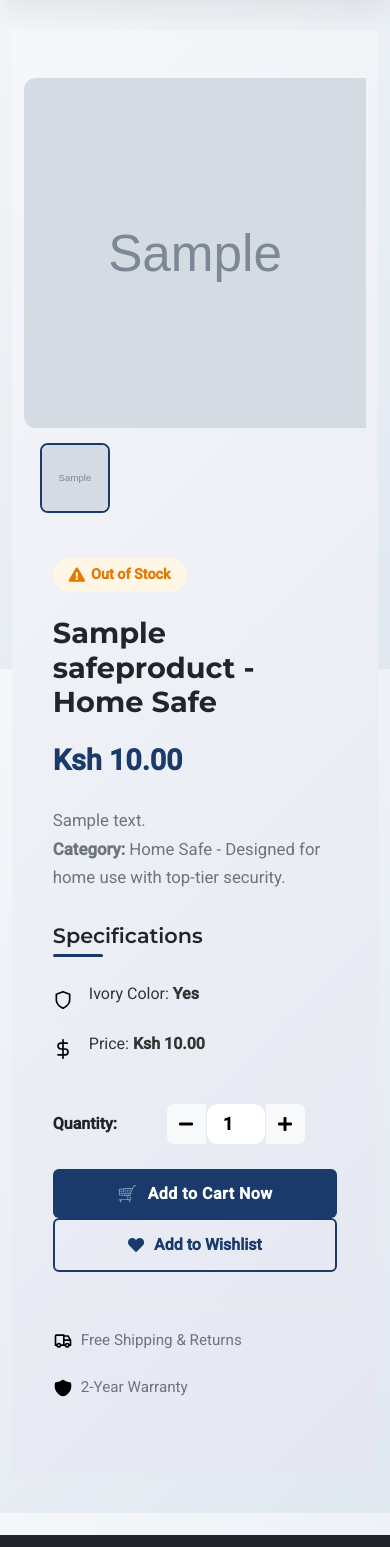
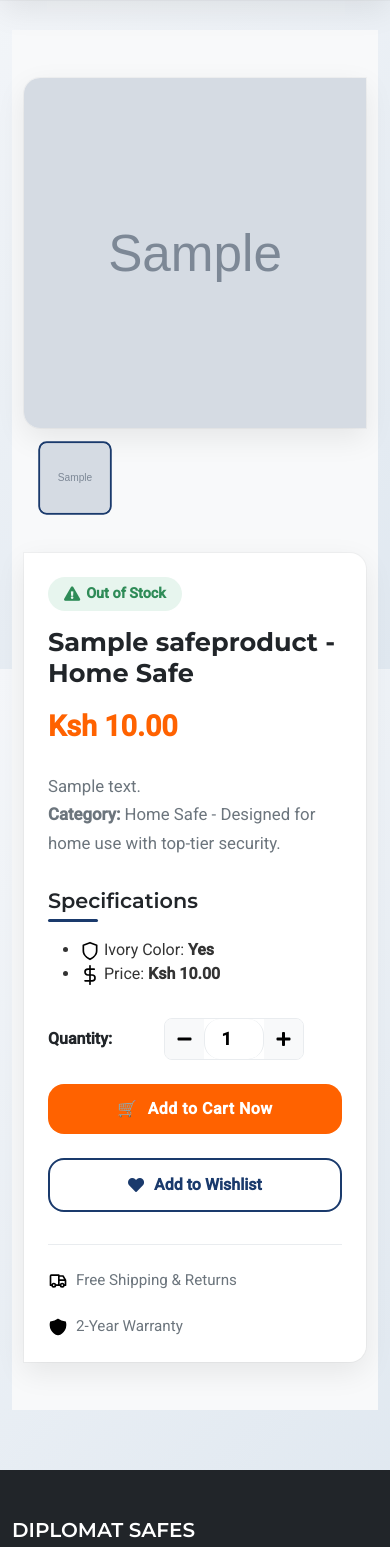
Before and after one commit to MachariaP/safes-shop, a Django app: a page that uses templates/base.html in a window 390 px wide. Shown: the part 175-1722 px from the top of the page. Run offline with Django 5.2, Linux system fonts and the light colour scheme; tables that the repository leaves empty hold one stand-in row (values such as "Sample post"); grey boxes marked "Sample" are stand-in pictures; data that the repository does not hold is empty; parts of the project's set-up code (start-up, migrations or seed data) failed here and were passed over; some libraries are stand-ins or nearby versions.

Commit message:
Update product-detail.css: Enhanced styling to match product_list.css theme. Changed --accent to #ff6200, added consistent box-shadow and border-radius, improved specs-grid layout with grid-template-columns, and refined responsiveness for desktop and mobile views. Added hover effects to image gallery and buttons for better UX.

```diff
--- a/static/css/product-detail.css
+++ b/static/css/product-detail.css
@@ -3,19 +3,19 @@
 :root {
     --primary: #1a3a6c;
     --secondary: #c0a062;
-    --accent: #f72585;
+    --accent: #ff6200; /* Changed to match product_list.css */
     --light: #f8f9fa;
     --dark: #212529;
     --gray: #6c757d;
     --light-gray: #e9ecef;
-    --border-radius: 12px;
-    --box-shadow: 0 8px 30px rgba(0, 0, 0, 0.08);
-    --transition: all 0.3s ease;
+    --border-radius: 16px; /* Increased to match list page */
+    --box-shadow: 0 10px 30px rgba(0, 0, 0, 0.08), 0 0 0 1px rgba(0, 0, 0, 0.03); /* Match list page shadow */
+    --transition: all 0.4s cubic-bezier(0.175, 0.885, 0.32, 1.1); /* Match list page transition */
 }
 
 .product-detail-section {
     padding: 3rem 0;
-    background: linear-gradient(135deg, #f5f7fa 0%, #e4e7f1 100%);
+    background: var(--light);
     min-height: 100vh;
 }
 
@@ -24,6 +24,7 @@
     overflow: hidden;
     height: 450px;
     border-radius: var(--border-radius) 0 0 var(--border-radius);
+    box-shadow: var(--box-shadow);
 }
 
 .product-image {
@@ -37,32 +38,25 @@
     transform: scale(1.03);
 }
 
-.image-placeholder {
-    background: linear-gradient(45deg, #e0e0e0, #f5f5f5);
-    display: flex;
-    align-items: center;
-    justify-content: center;
-    height: 400px;
-    color: var(--gray);
-    font-weight: 500;
-}
-
 .product-details {
-    padding: 2.5rem;
+    padding: 2rem;
+    background: white;
+    border-radius: 0 var(--border-radius) var(--border-radius) 0;
+    box-shadow: var(--box-shadow);
 }
 
 .product-title {
     font-size: 2.2rem;
     font-weight: 700;
-    margin-bottom: 1.2rem;
+    margin-bottom: 1rem;
     color: var(--dark);
     line-height: 1.2;
 }
 
 .product-price {
     font-size: 1.8rem;
-    font-weight: 700;
-    color: var(--primary);
+    font-weight: 800;
+    color: var(--accent);
     margin-bottom: 1.5rem;
 }
 
@@ -71,6 +65,10 @@
     line-height: 1.7;
     margin-bottom: 2rem;
     font-size: 1.05rem;
+}
+
+.specs-container {
+    margin-bottom: 2rem;
 }
 
 .specs-title {
@@ -93,46 +91,45 @@
     border-radius: 3px;
 }
 
-.specs-list {
-    list-style: none;
-    padding: 0;
-    margin-bottom: 2rem;
+.specs-grid {
+    display: grid;
+    grid-template-columns: repeat(auto-fit, minmax(200px, 1fr));
+    gap: 1.2rem;
 }
 
-.specs-list li {
+.spec-item {
+    display: flex;
+    align-items: center;
     padding: 0.6rem 0;
-    display: flex;
-    align-items: flex-start;
     border-bottom: 1px solid var(--light-gray);
 }
 
-.specs-list li:last-child {
+.spec-item:last-child {
     border-bottom: none;
 }
 
-.specs-icon {
-    color: var(--primary);
+.spec-icon {
     min-width: 24px;
     margin-right: 12px;
-    font-size: 1.1rem;
-    margin-top: 3px;
+    display: flex;
+    align-items: center;
 }
 
-.specs-icon img {
+.spec-icon img {
     width: 20px;
     height: 20px;
     transition: filter 0.3s ease;
 }
 
-.specs-icon.anti-theft img {
+.spec-icon.anti-theft img {
     filter: hue-rotate(0deg) brightness(1.2) saturate(2); /* Red tint */
 }
 
-.specs-icon.dollar-sign img {
+.spec-icon.dollar-sign img {
     filter: hue-rotate(60deg) brightness(1.2) saturate(2); /* Yellowish tint */
 }
 
-.specs-icon.fire img {
+.spec-icon.fire img {
     filter: hue-rotate(30deg) brightness(1.2) saturate(2); /* Orangish tint */
 }
 
@@ -153,14 +150,15 @@
 .action-buttons {
     display: flex;
     gap: 1rem;
+    margin-bottom: 1.5rem;
     flex-wrap: wrap;
 }
 
 .btn-primary {
-    background: var(--primary);
+    background: var(--accent); /* Changed to orange accent */
     border: none;
     padding: 0.8rem 1.8rem;
-    font-weight: 600;
+    font-weight: 700;
     letter-spacing: 0.5px;
     transition: var(--transition);
     flex: 1;
@@ -169,19 +167,45 @@
     align-items: center;
     justify-content: center;
     gap: 10px;
+    border-radius: var(--border-radius);
 }
 
 .btn-primary:hover {
-    background: #162f59;
+    background: darken(var(--accent), 10%);
     color: white;
-    transform: translateY(-2px);
+    transform: translateY(-3px);
+    box-shadow: 0 6px 20px rgba(255, 98, 0, 0.4);
+}
+
+.btn-outline-secondary {
+    border: 2px solid var(--secondary);
+    color: var(--secondary);
+    padding: 0.8rem 1.8rem;
+    font-weight: 700;
+    transition: var(--transition);
+    flex: 1;
+    min-width: 200px;
+    display: flex;
+    align-items: center;
+    justify-content: center;
+    gap: 10px;
+    border-radius: var(--border-radius);
+    background: white;
+    text-decoration: none;
+}
+
+.btn-outline-secondary:hover {
+    background: var(--secondary);
+    color: white;
+    transform: translateY(-3px);
+    box-shadow: 0 6px 20px rgba(192, 160, 98, 0.4);
 }
 
 .btn-outline-primary {
     border: 2px solid var(--primary);
     color: var(--primary);
     padding: 0.8rem 1.8rem;
-    font-weight: 600;
+    font-weight: 700;
     transition: var(--transition);
     flex: 1;
     min-width: 150px;
@@ -189,19 +213,20 @@
     align-items: center;
     justify-content: center;
     gap: 10px;
+    border-radius: var(--border-radius);
 }
 
 .btn-outline-primary:hover {
     background: var(--primary);
     color: white;
-    transform: translateY(-2px);
+    transform: translateY(-3px);
 }
 
 .quantity-selector {
     display: flex;
     align-items: center;
     margin-bottom: 1.5rem;
-    gap: 0.8rem;
+    gap: 1rem;
 }
 
 .quantity-label {
@@ -272,10 +297,10 @@
     display: inline-flex;
     align-items: center;
     gap: 6px;
-    margin-bottom: 1.5rem;
+    margin-bottom: 1rem;
 }
 
-.badge-highlight {
+.stock-badge.out-of-stock {
     background: #fff6e6;
     color: #e67700;
 }
@@ -299,6 +324,7 @@
 .gallery-thumb:hover,
 .gallery-thumb.active {
     border-color: var(--primary);
+    transform: scale(1.05);
 }
 
 @media (max-width: 768px) {
@@ -306,16 +332,30 @@
         height: 350px;
     }
     .product-details {
-        padding: 1.8rem;
+        padding: 1.5rem;
+        margin-top: 1.5rem;
     }
     .product-title {
-        font-size: 1.8rem;
+        font-size: 1.6rem;
     }
     .action-buttons {
         flex-direction: column;
     }
     .btn-primary,
+    .btn-outline-secondary,
     .btn-outline-primary {
         width: 100%;
     }
+    .specs-grid {
+        grid-template-columns: 1fr;
+    }
 }
+
+@media (min-width: 769px) {
+    .product-details {
+        padding: 2.5rem;
+    }
+    .specs-grid {
+        grid-template-columns: repeat(auto-fit, minmax(250px, 1fr));
+    }
+}
```
